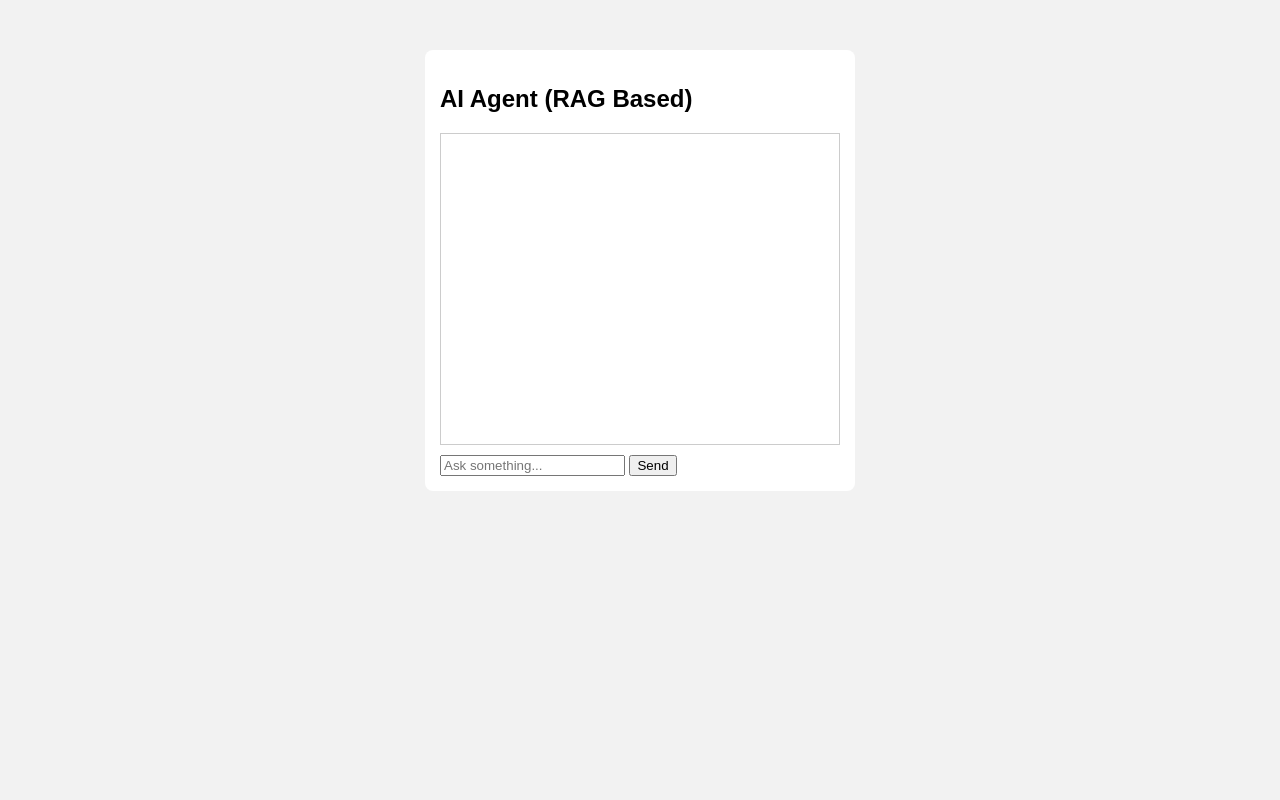
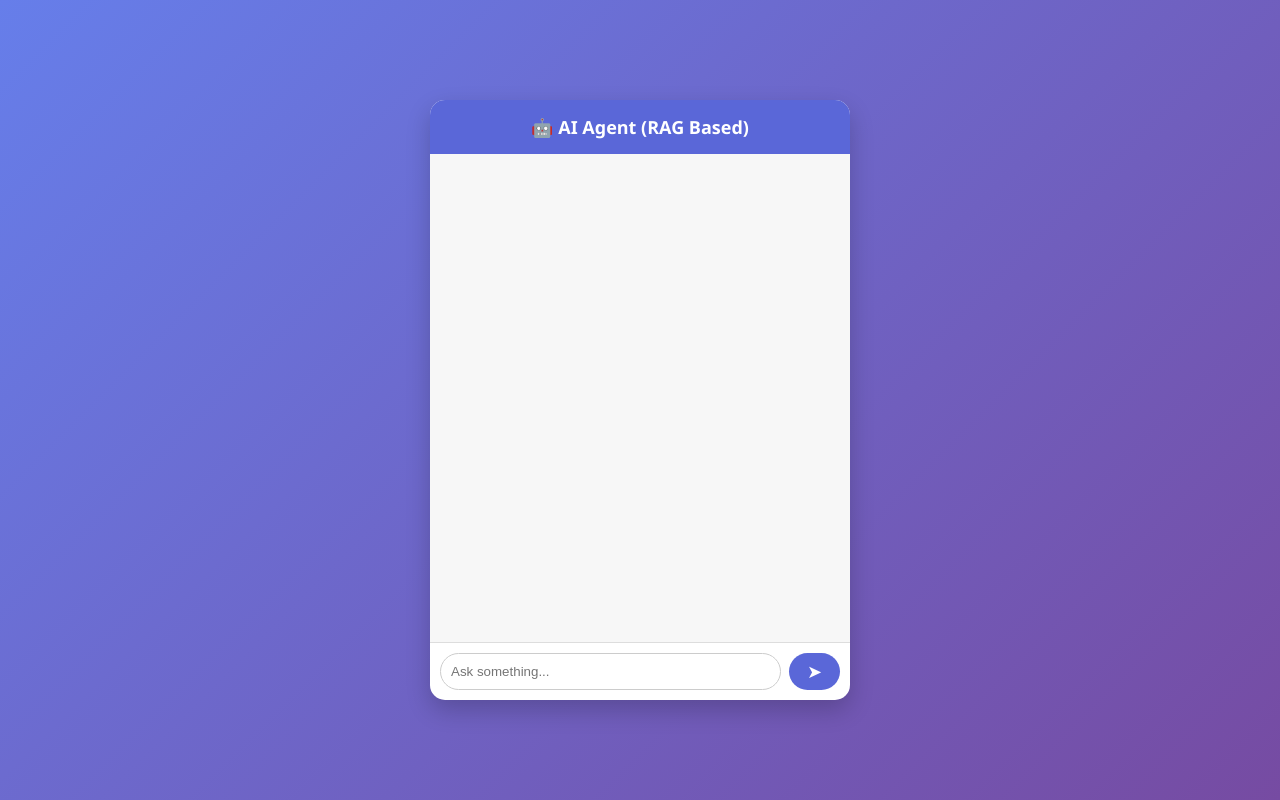
Before and after one commit to anupamdhiman22/web_demo_chatbot_g_ai, a Flask app: page / in a window 1280 px wide. Run offline with Flask 3, Linux system fonts and the light colour scheme.

Commit message:
Improved chatbot UI with modern design

```diff
--- a/static/script.js
+++ b/static/script.js
@@ -1,12 +1,40 @@
+// function sendMessage() {
+//     let input = document.getElementById("userInput");
+//     let message = input.value;
+
+//     if (message === "") return;
+
+//     let chat = document.getElementById("messages");
+
+//     chat.innerHTML += `<p><b>You:</b> ${message}</p>`;
+
+//     fetch("/chat", {
+//         method: "POST",
+//         headers: {
+//             "Content-Type": "application/json"
+//         },
+//         body: JSON.stringify({ message: message })
+//     })
+//     .then(res => res.json())
+//     .then(data => {
+//         chat.innerHTML += `<p><b>AI:</b> ${data.reply}</p>`;
+//     });
+
+//     input.value = "";
+// }
+
+
+
 function sendMessage() {
     let input = document.getElementById("userInput");
-    let message = input.value;
+    let message = input.value.trim();
 
     if (message === "") return;
 
     let chat = document.getElementById("messages");
 
-    chat.innerHTML += `<p><b>You:</b> ${message}</p>`;
+    chat.innerHTML += `<div class="message user">${message}</div>`;
+    chat.scrollTop = chat.scrollHeight;
 
     fetch("/chat", {
         method: "POST",
@@ -17,8 +45,16 @@ function sendMessage() {
     })
     .then(res => res.json())
     .then(data => {
-        chat.innerHTML += `<p><b>AI:</b> ${data.reply}</p>`;
+        chat.innerHTML += `<div class="message ai">${data.reply}</div>`;
+        chat.scrollTop = chat.scrollHeight;
     });
 
     input.value = "";
 }
+
+// Enter key support
+document.getElementById("userInput").addEventListener("keypress", function(e) {
+    if (e.key === "Enter") {
+        sendMessage();
+    }
+});
--- a/static/style.css
+++ b/static/style.css
@@ -1,4 +1,4 @@
-body {
+/* body {
     background: #f2f2f2;
     font-family: Arial;
 }
@@ -17,4 +17,93 @@ body {
     border: 1px solid #ccc;
     margin-bottom: 10px;
     padding: 5px;
+} */
+
+
+body {
+    margin: 0;
+    height: 100vh;
+    font-family: 'Segoe UI', sans-serif;
+    background: linear-gradient(135deg, #667eea, #764ba2);
+    display: flex;
+    justify-content: center;
+    align-items: center;
 }
+
+.chat-container {
+    width: 420px;
+    height: 600px;
+    background: #ffffff;
+    border-radius: 15px;
+    box-shadow: 0 10px 25px rgba(0,0,0,0.2);
+    display: flex;
+    flex-direction: column;
+    overflow: hidden;
+}
+
+.chat-header {
+    background: #5a67d8;
+    color: white;
+    padding: 15px;
+    font-size: 18px;
+    text-align: center;
+    font-weight: bold;
+}
+
+.chat-messages {
+    flex: 1;
+    padding: 15px;
+    overflow-y: auto;
+    background: #f7f7f7;
+}
+
+.message {
+    margin-bottom: 10px;
+    padding: 10px 14px;
+    border-radius: 10px;
+    max-width: 75%;
+    font-size: 14px;
+    line-height: 1.4;
+}
+
+.user {
+    background: #667eea;
+    color: white;
+    margin-left: auto;
+}
+
+.ai {
+    background: #e2e8f0;
+    color: #333;
+    margin-right: auto;
+}
+
+.chat-input {
+    display: flex;
+    padding: 10px;
+    border-top: 1px solid #ddd;
+}
+
+.chat-input input {
+    flex: 1;
+    padding: 10px;
+    border-radius: 20px;
+    border: 1px solid #ccc;
+    outline: none;
+}
+
+.chat-input button {
+    margin-left: 8px;
+    padding: 0 18px;
+    border-radius: 20px;
+    border: none;
+    background: #5a67d8;
+    color: white;
+    font-size: 18px;
+    cursor: pointer;
+    transition: 0.3s;
+}
+
+.chat-input button:hover {
+    background: #434190;
+}
--- a/templates/index.html
+++ b/templates/index.html
@@ -1,4 +1,4 @@
-<!DOCTYPE html>
+<!-- <!DOCTYPE html>
 <html>
 <head>
     <title>AI Agent Chatbot</title>
@@ -16,4 +16,34 @@
 
 <script src="/static/script.js"></script>
 </body>
+</html> -->
+
+
+
+
+
+<!DOCTYPE html>
+<html lang="en">
+<head>
+    <meta charset="UTF-8">
+    <title>AI Agent Chatbot</title>
+    <link rel="stylesheet" href="/static/style.css">
+</head>
+<body>
+
+<div class="chat-container">
+    <div class="chat-header">
+        🤖 AI Agent (RAG Based)
+    </div>
+
+    <div id="messages" class="chat-messages"></div>
+
+    <div class="chat-input">
+        <input type="text" id="userInput" placeholder="Ask something..." />
+        <button onclick="sendMessage()">➤</button>
+    </div>
+</div>
+
+<script src="/static/script.js"></script>
+</body>
 </html>
```
